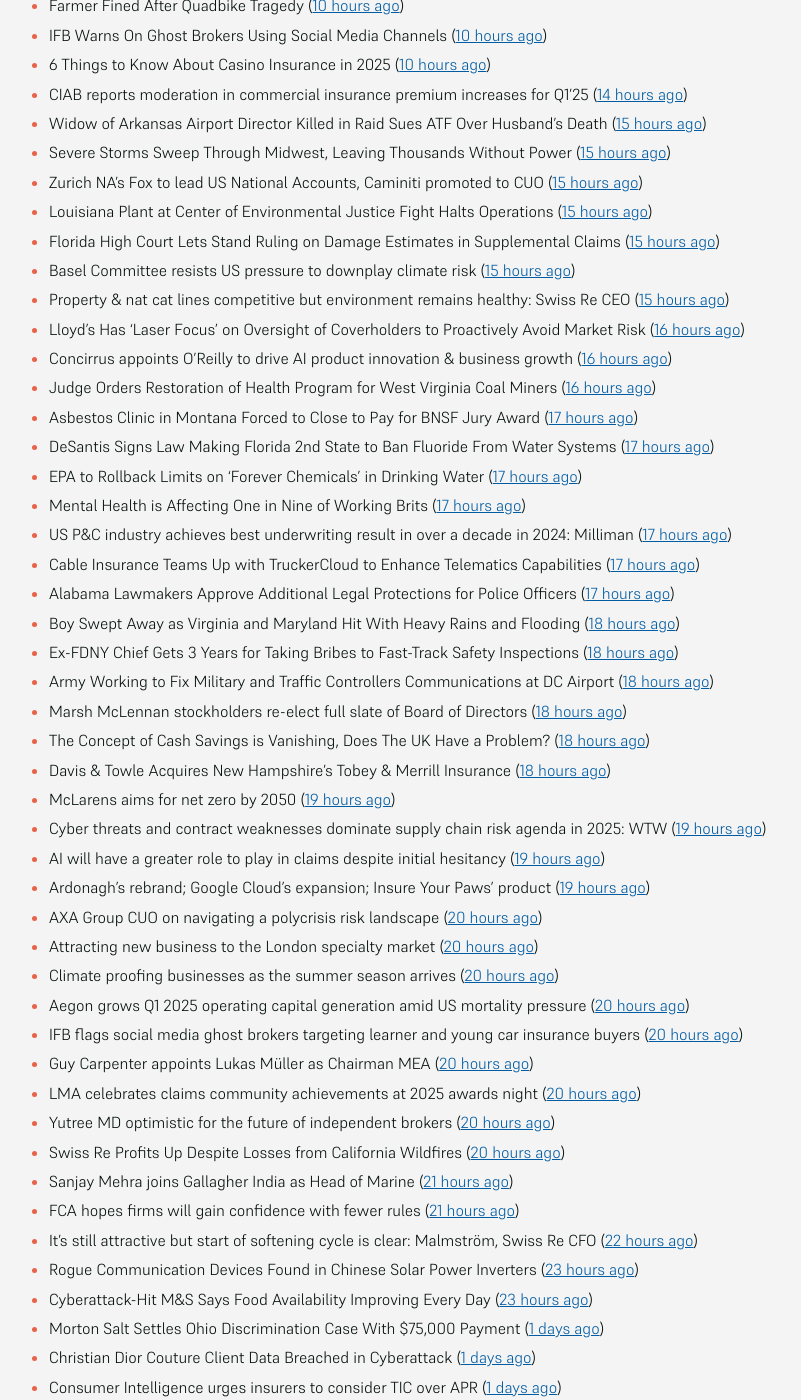
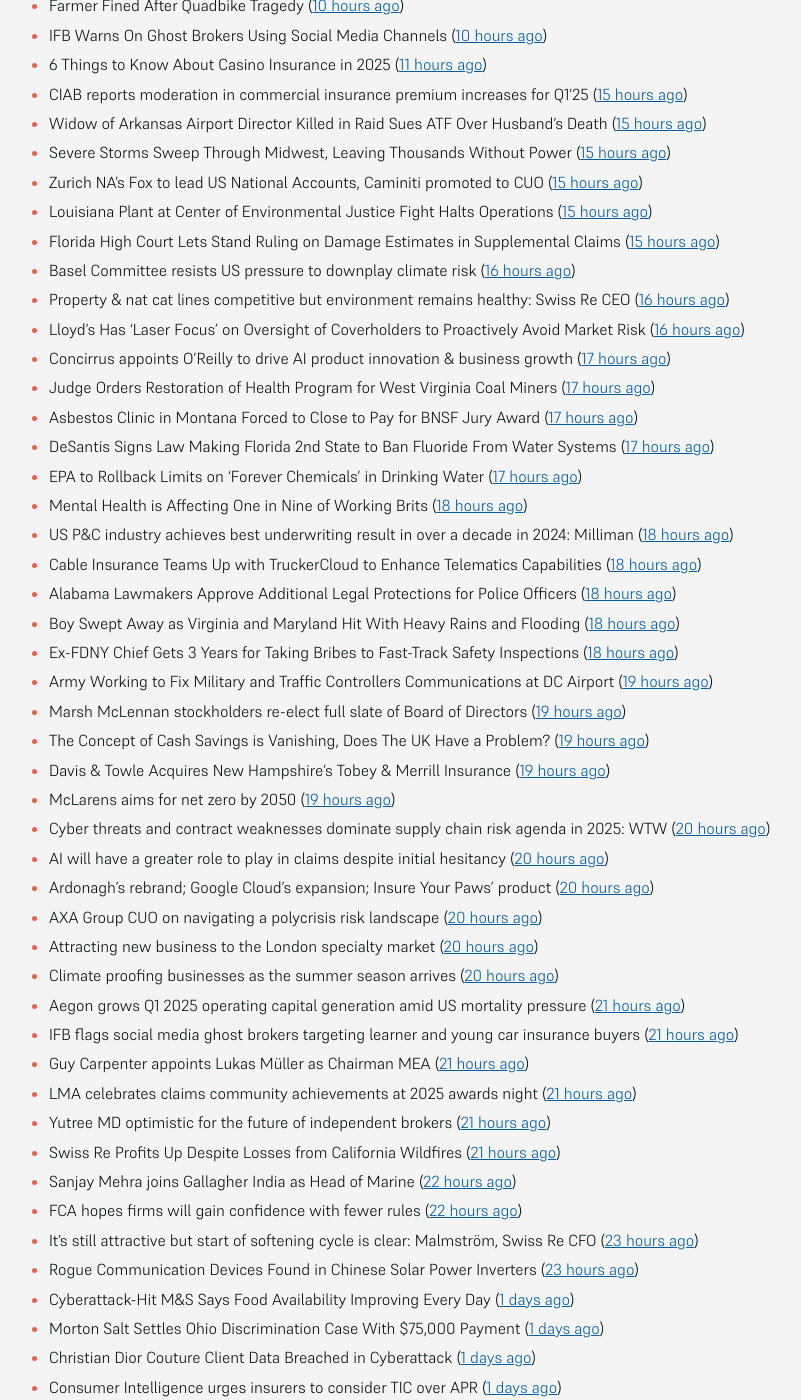
Before and after one commit to mat-0/feeds.thechels.uk, a Jekyll site: the page built from index.md, in a window 1280 px wide and 1400 px high, scrolled down 368 px. Shown: the whole window, without its empty margins (215-1016 px from the left). Built offline with Jekyll 4.4.1, drawn with Linux system fonts in a browser that asks for light colours; some of the changed text lies outside the part shown.

Commit message:
New Feed

```diff
--- a/index.md
+++ b/index.md
@@ -8,54 +8,54 @@ description: Latest Updates
 [Get this as an RSS feed](/feed.rss)
 
 <!-- news_marker starts -->
-- Severe Storm Batters St. Louis, Leaving At Least 4 Dead ([3 hours ago](https://www.insurancejournal.com/news/midwest/2025/05/16/824121.htm))
-- Edison Plans $6.2 Billion Fire-Prevention Plan After LA Blazes ([8 hours ago](https://www.insurancejournal.com/news/west/2025/05/16/824114.htm))
+- Severe Storm Batters St. Louis, Leaving At Least 4 Dead ([4 hours ago](https://www.insurancejournal.com/news/midwest/2025/05/16/824121.htm))
+- Edison Plans $6.2 Billion Fire-Prevention Plan After LA Blazes ([9 hours ago](https://www.insurancejournal.com/news/west/2025/05/16/824114.htm))
 - Guidewire Releases Study on EU Customer Attitudes Towards Insurers ([9 hours ago](https://insurance-edge.net/2025/05/16/guidewire-releases-study-on-eu-customer-attitudes-towards-insurers/))
 - Farmer Fined After Quadbike Tragedy ([10 hours ago](https://insurance-edge.net/2025/05/16/farmer-fined-after-quadbike-tragedy/))
 - IFB Warns On Ghost Brokers Using Social Media Channels ([10 hours ago](https://insurance-edge.net/2025/05/16/ifb-warns-on-ghost-brokers-using-social-media-channels/))
-- 6 Things to Know About Casino Insurance in 2025 ([10 hours ago](https://insurance-edge.net/2025/05/16/6-things-to-know-about-casino-insurance-in-2025/))
-- CIAB reports moderation in commercial insurance premium increases for Q1’25 ([14 hours ago](https://www.reinsurancene.ws/ciab-reports-moderation-in-commercial-insurance-premium-increases-for-q125/))
+- 6 Things to Know About Casino Insurance in 2025 ([11 hours ago](https://insurance-edge.net/2025/05/16/6-things-to-know-about-casino-insurance-in-2025/))
+- CIAB reports moderation in commercial insurance premium increases for Q1’25 ([15 hours ago](https://www.reinsurancene.ws/ciab-reports-moderation-in-commercial-insurance-premium-increases-for-q125/))
 - Widow of Arkansas Airport Director Killed in Raid Sues ATF Over Husband’s Death ([15 hours ago](https://www.insurancejournal.com/news/southcentral/2025/05/16/824097.htm))
 - Severe Storms Sweep Through Midwest, Leaving Thousands Without Power ([15 hours ago](https://www.insurancejournal.com/news/midwest/2025/05/16/824092.htm))
 - Zurich NA’s Fox to lead US National Accounts, Caminiti promoted to CUO ([15 hours ago](https://www.reinsurancene.ws/zurich-nas-fox-to-lead-us-national-accounts-caminiti-promoted-to-cuo/))
 - Louisiana Plant at Center of Environmental Justice Fight Halts Operations ([15 hours ago](https://www.insurancejournal.com/news/southcentral/2025/05/16/824085.htm))
 - Florida High Court Lets Stand Ruling on Damage Estimates in Supplemental Claims ([15 hours ago](https://www.insurancejournal.com/news/southeast/2025/05/16/824076.htm))
-- Basel Committee resists US pressure to downplay climate risk ([15 hours ago](https://www.dig-in.com/articles/basel-committee-resists-us-pressure-to-downplay-climate-risk))
-- Property & nat cat lines competitive but environment remains healthy: Swiss Re CEO ([15 hours ago](https://www.reinsurancene.ws/property-nat-cat-lines-competitive-but-environment-remains-healthy-swiss-re-ceo/))
+- Basel Committee resists US pressure to downplay climate risk ([16 hours ago](https://www.dig-in.com/articles/basel-committee-resists-us-pressure-to-downplay-climate-risk))
+- Property & nat cat lines competitive but environment remains healthy: Swiss Re CEO ([16 hours ago](https://www.reinsurancene.ws/property-nat-cat-lines-competitive-but-environment-remains-healthy-swiss-re-ceo/))
 - Lloyd’s Has ‘Laser Focus’ on Oversight of Coverholders to Proactively Avoid Market Risk ([16 hours ago](https://www.insurancejournal.com/news/international/2025/05/16/824065.htm))
-- Concirrus appoints O’Reilly to drive AI product innovation & business growth ([16 hours ago](https://www.reinsurancene.ws/concirrus-appoints-oreilly-to-drive-ai-product-innovation-business-growth/))
-- Judge Orders Restoration of Health Program for West Virginia Coal Miners ([16 hours ago](https://www.insurancejournal.com/news/southeast/2025/05/16/824060.htm))
+- Concirrus appoints O’Reilly to drive AI product innovation & business growth ([17 hours ago](https://www.reinsurancene.ws/concirrus-appoints-oreilly-to-drive-ai-product-innovation-business-growth/))
+- Judge Orders Restoration of Health Program for West Virginia Coal Miners ([17 hours ago](https://www.insurancejournal.com/news/southeast/2025/05/16/824060.htm))
 - Asbestos Clinic in Montana Forced to Close to Pay for BNSF Jury Award ([17 hours ago](https://www.insurancejournal.com/news/west/2025/05/16/824055.htm))
 - DeSantis Signs Law Making Florida 2nd State to Ban Fluoride From Water Systems ([17 hours ago](https://www.insurancejournal.com/news/southeast/2025/05/16/824051.htm))
 - EPA to Rollback Limits on ‘Forever Chemicals’ in Drinking Water ([17 hours ago](https://www.insurancejournal.com/news/national/2025/05/16/824047.htm))
-- Mental Health is Affecting One in Nine of Working Brits ([17 hours ago](https://insurance-edge.net/2025/05/16/mental-health-is-affecting-one-in-nine-of-working-brits/))
-- US P&C industry achieves best underwriting result in over a decade in 2024: Milliman ([17 hours ago](https://www.reinsurancene.ws/us-pc-industry-achieves-best-underwriting-result-in-over-a-decade-in-2024-milliman/))
-- Cable Insurance Teams Up with TruckerCloud to Enhance Telematics Capabilities ([17 hours ago](https://www.insurtechinsights.com/cable-insurance-teams-up-with-truckercloud-to-enhance-telematics-capabilities/))
-- Alabama Lawmakers Approve Additional Legal Protections for Police Officers ([17 hours ago](https://www.insurancejournal.com/news/southeast/2025/05/16/824044.htm))
+- Mental Health is Affecting One in Nine of Working Brits ([18 hours ago](https://insurance-edge.net/2025/05/16/mental-health-is-affecting-one-in-nine-of-working-brits/))
+- US P&C industry achieves best underwriting result in over a decade in 2024: Milliman ([18 hours ago](https://www.reinsurancene.ws/us-pc-industry-achieves-best-underwriting-result-in-over-a-decade-in-2024-milliman/))
+- Cable Insurance Teams Up with TruckerCloud to Enhance Telematics Capabilities ([18 hours ago](https://www.insurtechinsights.com/cable-insurance-teams-up-with-truckercloud-to-enhance-telematics-capabilities/))
+- Alabama Lawmakers Approve Additional Legal Protections for Police Officers ([18 hours ago](https://www.insurancejournal.com/news/southeast/2025/05/16/824044.htm))
 - Boy Swept Away as Virginia and Maryland Hit With Heavy Rains and Flooding ([18 hours ago](https://www.insurancejournal.com/news/east/2025/05/16/824034.htm))
 - Ex-FDNY Chief Gets 3 Years for Taking Bribes to Fast-Track Safety Inspections ([18 hours ago](https://www.insurancejournal.com/news/east/2025/05/16/824030.htm))
-- Army Working to Fix Military and Traffic Controllers Communications at DC Airport ([18 hours ago](https://www.insurancejournal.com/news/east/2025/05/16/824024.htm))
-- Marsh McLennan stockholders re-elect full slate of Board of Directors ([18 hours ago](https://www.reinsurancene.ws/marsh-mclennan-stockholders-re-elect-full-slate-of-board-of-directors/))
-- The Concept of Cash Savings is Vanishing, Does The UK Have a Problem? ([18 hours ago](https://insurance-edge.net/2025/05/16/the-concept-of-cash-savings-is-vanishing-does-the-uk-have-a-problem/))
-- Davis & Towle Acquires New Hampshire’s Tobey & Merrill Insurance ([18 hours ago](https://www.insurancejournal.com/news/east/2025/05/16/824021.htm))
+- Army Working to Fix Military and Traffic Controllers Communications at DC Airport ([19 hours ago](https://www.insurancejournal.com/news/east/2025/05/16/824024.htm))
+- Marsh McLennan stockholders re-elect full slate of Board of Directors ([19 hours ago](https://www.reinsurancene.ws/marsh-mclennan-stockholders-re-elect-full-slate-of-board-of-directors/))
+- The Concept of Cash Savings is Vanishing, Does The UK Have a Problem? ([19 hours ago](https://insurance-edge.net/2025/05/16/the-concept-of-cash-savings-is-vanishing-does-the-uk-have-a-problem/))
+- Davis & Towle Acquires New Hampshire’s Tobey & Merrill Insurance ([19 hours ago](https://www.insurancejournal.com/news/east/2025/05/16/824021.htm))
 - McLarens aims for net zero by 2050 ([19 hours ago](https://www.postonline.co.uk/news/7957770/mclarens-aims-for-net-zero-by-2050))
-- Cyber threats and contract weaknesses dominate supply chain risk agenda in 2025: WTW ([19 hours ago](https://www.reinsurancene.ws/cyber-threats-and-contract-weaknesses-dominate-supply-chain-risk-agenda-in-2025-wtw/))
-- AI will have a greater role to play in claims despite initial hesitancy ([19 hours ago](https://www.postonline.co.uk/broker/7957769/ai-will-have-a-greater-role-to-play-in-claims-despite-initial-hesitancy))
-- Ardonagh’s rebrand; Google Cloud’s expansion; Insure Your Paws’ product ([19 hours ago](https://www.postonline.co.uk/news/7957764/ardonaghs-rebrand-google-clouds-expansion-insure-your-paws-product))
+- Cyber threats and contract weaknesses dominate supply chain risk agenda in 2025: WTW ([20 hours ago](https://www.reinsurancene.ws/cyber-threats-and-contract-weaknesses-dominate-supply-chain-risk-agenda-in-2025-wtw/))
+- AI will have a greater role to play in claims despite initial hesitancy ([20 hours ago](https://www.postonline.co.uk/broker/7957769/ai-will-have-a-greater-role-to-play-in-claims-despite-initial-hesitancy))
+- Ardonagh’s rebrand; Google Cloud’s expansion; Insure Your Paws’ product ([20 hours ago](https://www.postonline.co.uk/news/7957764/ardonaghs-rebrand-google-clouds-expansion-insure-your-paws-product))
 - AXA Group CUO on navigating a polycrisis risk landscape ([20 hours ago](https://www.insurancebusinessmag.com/uk/news/breaking-news/axa-group-cuo-on-navigating-a-polycrisis-risk-landscape-535921.aspx))
 - Attracting new business to the London specialty market ([20 hours ago](https://www.insurancebusinessmag.com/uk/news/breaking-news/attracting-new-business-to-the-london-specialty-market-535974.aspx))
 - Climate proofing businesses as the summer season arrives ([20 hours ago](https://www.insurancebusinessmag.com/uk/news/catastrophe/climate-proofing-businesses-as-the-summer-season-arrives-535973.aspx))
-- Aegon grows Q1 2025 operating capital generation amid US mortality pressure ([20 hours ago](https://www.insurancebusinessmag.com/uk/news/breaking-news/aegon-grows-q1-2025-operating-capital-generation-amid-us-mortality-pressure-535972.aspx))
-- IFB flags social media ghost brokers targeting learner and young car insurance buyers ([20 hours ago](https://www.insurancebusinessmag.com/uk/news/auto-motor/ifb-flags-social-media-ghost-brokers-targeting-learner-and-young-car-insurance-buyers-535971.aspx))
-- Guy Carpenter appoints Lukas Müller as Chairman MEA ([20 hours ago](https://www.reinsurancene.ws/guy-carpenter-appoints-lukas-muller-as-chairman-mea/))
-- LMA celebrates claims community achievements at 2025 awards night ([20 hours ago](https://www.insurancebusinessmag.com/uk/news/claims/lma-celebrates-claims-community-achievements-at-2025-awards-night-535970.aspx))
-- Yutree MD optimistic for the future of independent brokers ([20 hours ago](https://www.postonline.co.uk/news/7957767/yutree-md-optimistic-for-the-future-of-independent-brokers))
-- Swiss Re Profits Up Despite Losses from California Wildfires ([20 hours ago](https://www.insurancejournal.com/news/international/2025/05/16/824017.htm))
-- Sanjay Mehra joins Gallagher India as Head of Marine ([21 hours ago](https://www.reinsurancene.ws/sanjay-mehra-joins-gallagher-india-as-head-of-marine/))
-- FCA hopes firms will gain confidence with fewer rules ([21 hours ago](https://www.postonline.co.uk/news/7957766/fca-hopes-firms-will-gain-confidence-with-fewer-rules))
-- It’s still attractive but start of softening cycle is clear: Malmström, Swiss Re CFO ([22 hours ago](https://www.reinsurancene.ws/its-still-attractive-but-start-of-softening-cycle-is-clear-malmstrom-swiss-re-cfo/))
+- Aegon grows Q1 2025 operating capital generation amid US mortality pressure ([21 hours ago](https://www.insurancebusinessmag.com/uk/news/breaking-news/aegon-grows-q1-2025-operating-capital-generation-amid-us-mortality-pressure-535972.aspx))
+- IFB flags social media ghost brokers targeting learner and young car insurance buyers ([21 hours ago](https://www.insurancebusinessmag.com/uk/news/auto-motor/ifb-flags-social-media-ghost-brokers-targeting-learner-and-young-car-insurance-buyers-535971.aspx))
+- Guy Carpenter appoints Lukas Müller as Chairman MEA ([21 hours ago](https://www.reinsurancene.ws/guy-carpenter-appoints-lukas-muller-as-chairman-mea/))
+- LMA celebrates claims community achievements at 2025 awards night ([21 hours ago](https://www.insurancebusinessmag.com/uk/news/claims/lma-celebrates-claims-community-achievements-at-2025-awards-night-535970.aspx))
+- Yutree MD optimistic for the future of independent brokers ([21 hours ago](https://www.postonline.co.uk/news/7957767/yutree-md-optimistic-for-the-future-of-independent-brokers))
+- Swiss Re Profits Up Despite Losses from California Wildfires ([21 hours ago](https://www.insurancejournal.com/news/international/2025/05/16/824017.htm))
+- Sanjay Mehra joins Gallagher India as Head of Marine ([22 hours ago](https://www.reinsurancene.ws/sanjay-mehra-joins-gallagher-india-as-head-of-marine/))
+- FCA hopes firms will gain confidence with fewer rules ([22 hours ago](https://www.postonline.co.uk/news/7957766/fca-hopes-firms-will-gain-confidence-with-fewer-rules))
+- It’s still attractive but start of softening cycle is clear: Malmström, Swiss Re CFO ([23 hours ago](https://www.reinsurancene.ws/its-still-attractive-but-start-of-softening-cycle-is-clear-malmstrom-swiss-re-cfo/))
 - Rogue Communication Devices Found in Chinese Solar Power Inverters ([23 hours ago](https://www.insurancejournal.com/news/international/2025/05/16/824006.htm))
-- Cyberattack-Hit M&S Says Food Availability Improving Every Day ([23 hours ago](https://www.insurancejournal.com/news/international/2025/05/16/824002.htm))
+- Cyberattack-Hit M&S Says Food Availability Improving Every Day ([1 days ago](https://www.insurancejournal.com/news/international/2025/05/16/824002.htm))
 - Morton Salt Settles Ohio Discrimination Case With $75,000 Payment ([1 days ago](https://www.insurancejournal.com/news/midwest/2025/05/16/823999.htm))
 - Christian Dior Couture Client Data Breached in Cyberattack ([1 days ago](https://www.insurancejournal.com/news/national/2025/05/16/823975.htm))
 - Consumer Intelligence urges insurers to consider TIC over APR ([1 days ago](https://www.insurancebusinessmag.com/uk/news/auto-motor/consumer-intelligence-urges-insurers-to-consider-tic-over-apr-535940.aspx))
```
Also changed, not shown: other parts of index.md (+4 -4 lines).
